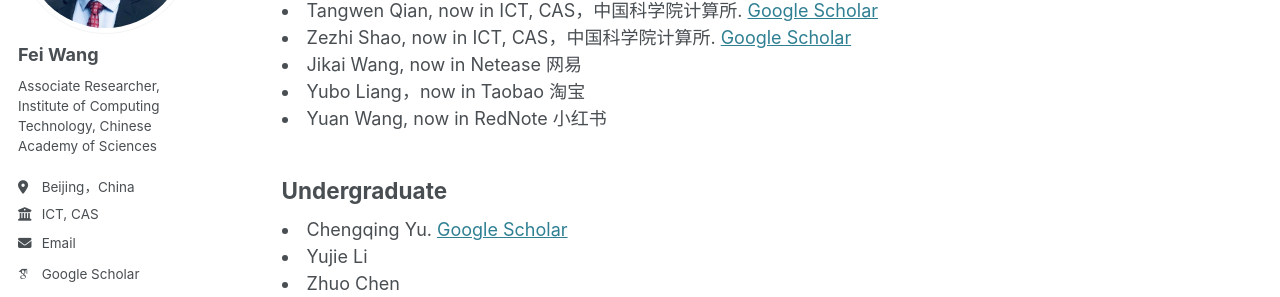
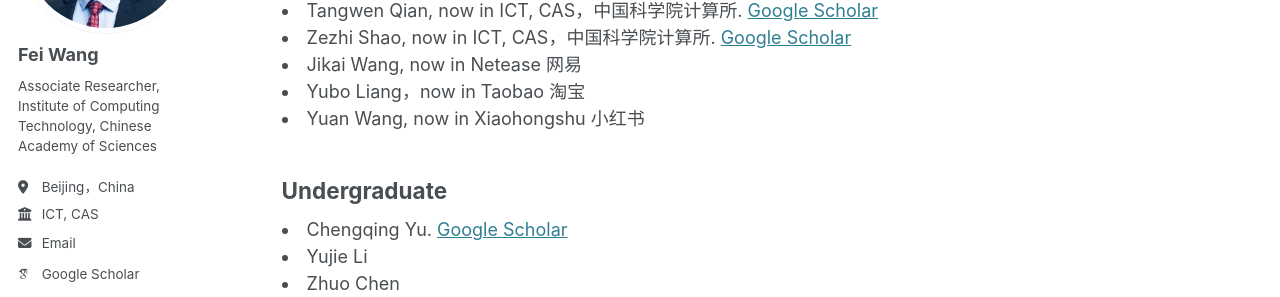
Before and after one commit to finleywang/GestaltCogTeam.github.io, a Jekyll site: the page built from mentoring.md, in a window 1280 px wide and 1042 px high. Shown: the part 247-544 px from the top of the window. Built offline with Jekyll 4.4.1, drawn with Linux system fonts in a browser that asks for light colours; some web fonts are replaced.

Commit message:
Update mentoring.md

```diff
--- a/mentoring.md
+++ b/mentoring.md
@@ -13,7 +13,7 @@ Graduate
 <li>Zezhi Shao, now in ICT, CAS，中国科学院计算所. <a target='new' href='https://scholar.google.com.hk/citations?user=-9_KI-wAAAAJ&hl=zh-CN'> Google Scholar</a></li>
 <li>Jikai Wang, now in Netease 网易</li>
 <li>Yubo Liang，now in Taobao 淘宝</li>
-<li>Yuan Wang, now in RedNote 小红书</li>
+<li>Yuan Wang, now in Xiaohongshu 小红书</li>
 
 Undergraduate
 ------
```
